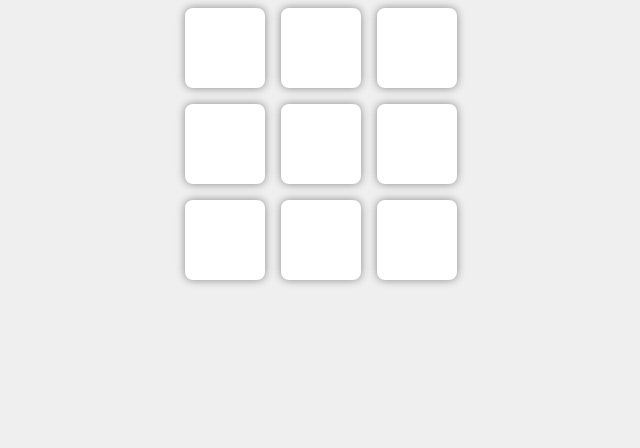
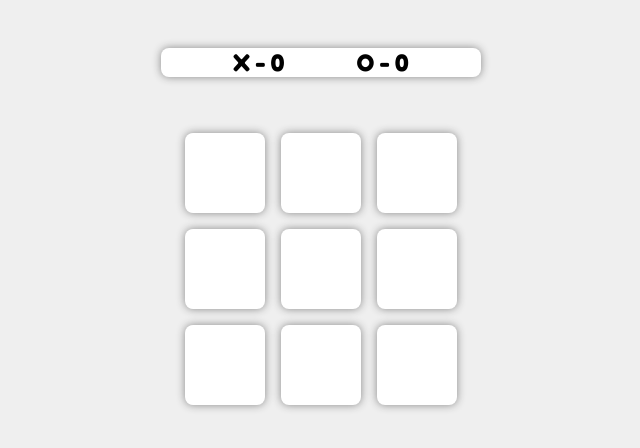
Before and after one commit to codeedocc/tic-tac-toe-react, a React (Create React App) app: page / in a window 1280 px wide. Shown: the top 448 px of the page, without its empty margins (319-959 px from the left). Built offline with nearby package versions, Linux system fonts and the light colour scheme.

Commit message:
created scoreBoard

```diff
--- a/src/App.tsx
+++ b/src/App.tsx
@@ -1,11 +1,12 @@
 import React, { useState } from 'react'
 import './App.css'
 import Board from './components/Board'
-import Box from './components/Box'
+import ScoreBoard from './components/ScoreBoard'
 
 function App() {
   const [board, setBoard] = useState(Array(9).fill(null))
   const [xPlaying, setXPlaying] = useState(true)
+  const [scores, setScores] = useState({ xScore: 0, oScore: 0 })
 
   const WIN_CONDITIONS = [
     [0, 1, 2],
@@ -27,7 +28,20 @@ function App() {
       }
     })
 
-    checkWinner(updatedBoard)
+    const winner = checkWinner(updatedBoard)
+
+    if (winner) {
+      if (winner === 'O') {
+        let { oScore } = scores
+        oScore += 1
+        setScores({ ...scores, oScore })
+      } else {
+        let { xScore } = scores
+        xScore += 1
+        setScores({ ...scores, xScore })
+      }
+    }
+
     setBoard(updatedBoard)
     setXPlaying((prev) => !prev)
   }
@@ -45,6 +59,7 @@ function App() {
 
   return (
     <div className="App">
+      <ScoreBoard scores={scores} xPlaying={xPlaying} />
       <Board board={board} clickHandler={clickHandler} />
     </div>
   )
--- a/src/components/Board.tsx
+++ b/src/components/Board.tsx
@@ -16,7 +16,7 @@ const Board = ({ board, clickHandler }: IBoard) => {
             key={idx}
             icon={icon}
             idx={idx}
-            clickHandler={() => clickHandler(idx)}
+            clickHandler={() => icon === null && clickHandler(idx)}
           />
         )
       })}
--- /dev/null
+++ b/src/components/ScoreBoard.css
@@ -0,0 +1,13 @@
+.scoreBoard {
+  display: flex;
+  flex-direction: row;
+  align-items: center;
+  justify-content: space-evenly;
+  width: 20rem;
+  font-size: 1.5rem;
+  background-color: white;
+  margin: 3rem auto;
+  box-shadow: 0px 0px 8px #888888;
+  border-radius: 0.5rem;
+  font-weight: bold;
+}
--- /dev/null
+++ b/src/components/ScoreBoard.tsx
@@ -0,0 +1,23 @@
+import React from 'react'
+import './ScoreBoard.css'
+
+interface IScoreBoard {
+  scores: {
+    xScore: number
+    oScore: number
+  }
+  xPlaying: boolean
+}
+
+const ScoreBoard = ({ scores, xPlaying }: IScoreBoard) => {
+  const { xScore, oScore } = scores
+
+  return (
+    <div className="scoreBoard">
+      <span>X - {xScore}</span>
+      <span>O - {oScore}</span>
+    </div>
+  )
+}
+
+export default ScoreBoard
```
